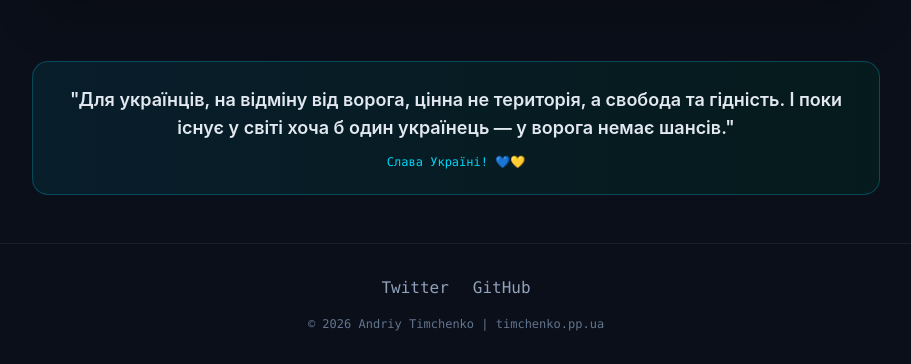
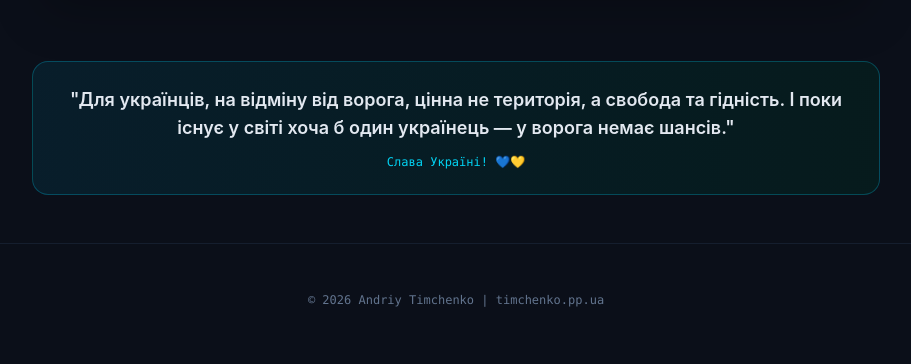
Before and after one commit to andriy-timchenko/timchenko.pp.ua, an Astro site: page / in a window 1280 px wide. Shown: the part 4937-5301 px from the top of the page, without its empty margins (184-1095 px from the left). After the commit the page ends 5277 px from the top, so only its background shows below. Built offline with nearby package versions, Linux system fonts and the light colour scheme; Astro itself is replaced by a stand-in of ours.

```diff
--- a/src/pages/index.astro
+++ b/src/pages/index.astro
@@ -271,8 +271,6 @@ const historyFacts = [
     <!-- Футер з посиланнями на соцмережі -->
     <footer class="w-full border-t border-slate-800/60 py-8 text-center space-y-4 font-mono text-xs text-slate-500">
       <div class="flex justify-center gap-6 text-base text-slate-400">
-        <a href="https://twitter.com/snow_man_ukrop" target="_blank" rel="noopener noreferrer" class="hover:text-cyan-400 transition">Twitter</a>
-        <a href="https://github.com/andriy-timchenko" target="_blank" rel="noopener noreferrer" class="hover:text-cyan-400 transition">GitHub</a>
       </div>
       <p>© {new Date().getFullYear()} Andriy Timchenko | timchenko.pp.ua</p>
     </footer>
```
